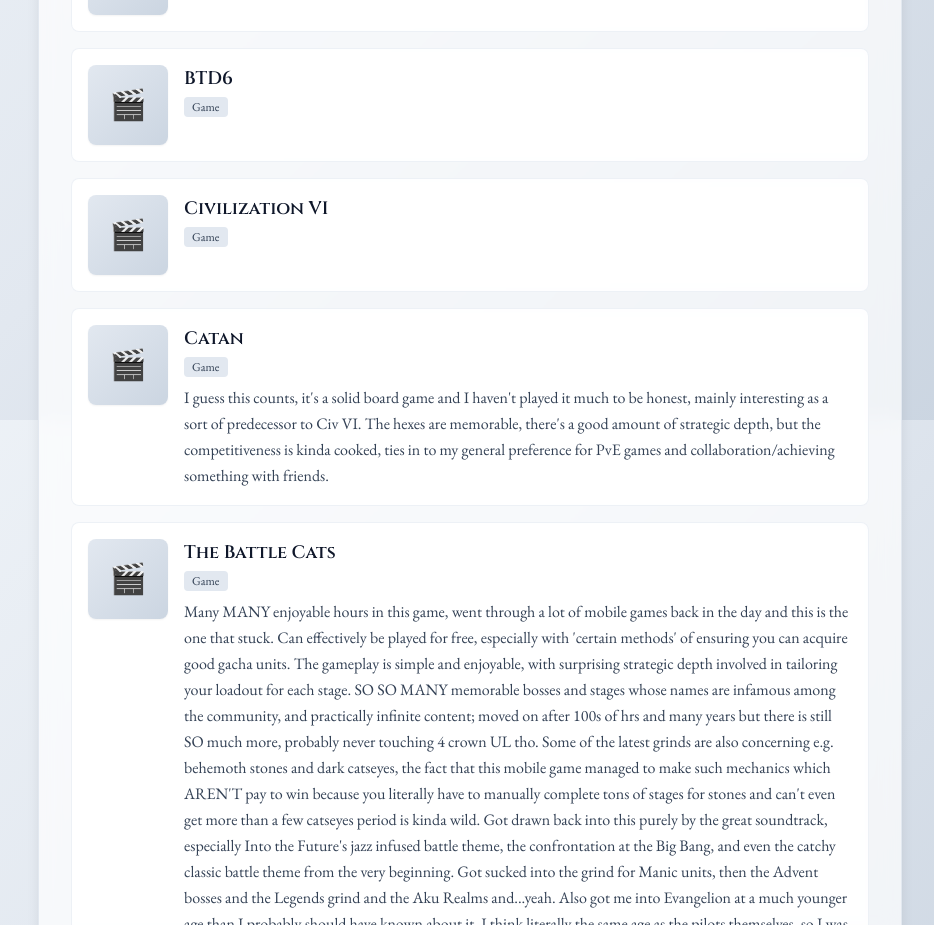
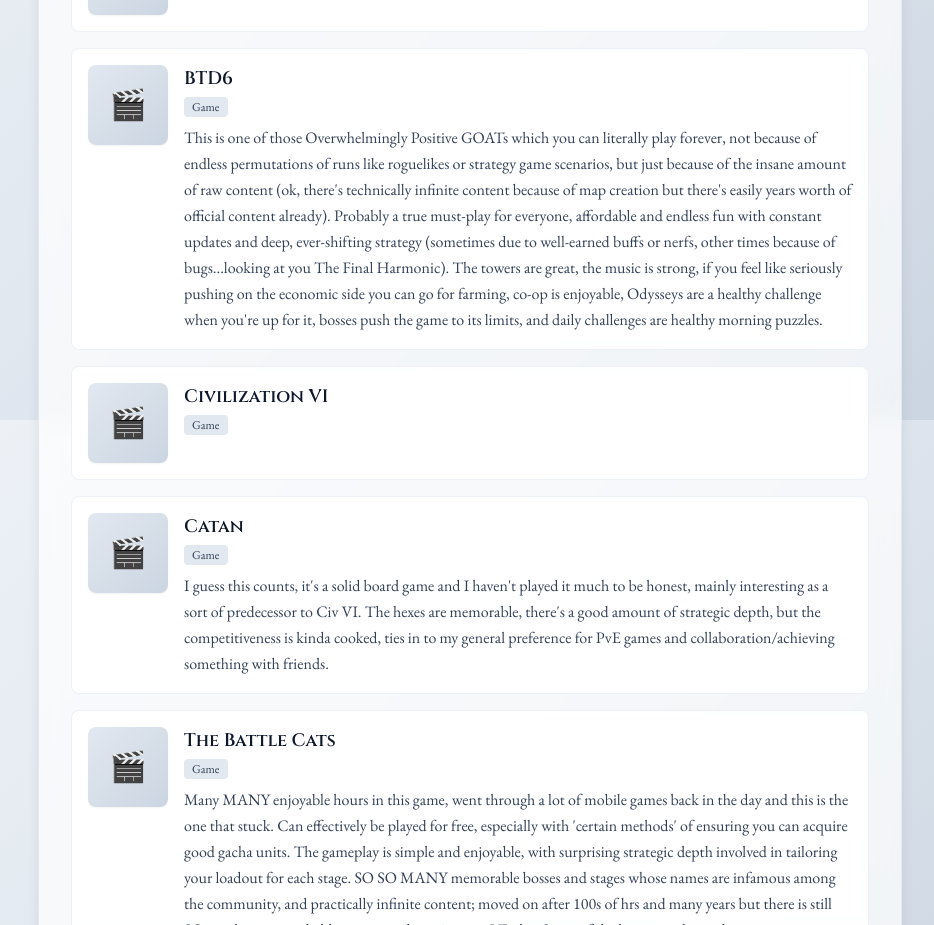
Before and after one commit to divijmuthu/divijmuthu.github.io, a Next.js app: page / in a window 1280 px wide. Shown: the part 9180-10105 px from the top of the page, without its empty margins (330-1264 px from the left). Built offline with nearby package versions, Linux system fonts and the light colour scheme.

Commit message:
Update content.ts

```diff
--- a/data/content.ts
+++ b/data/content.ts
@@ -300,7 +300,7 @@
       title: "BTD6",
       type: "Game",
       span: 3,
-      review: "",
+      review: "This is one of those Overwhelmingly Positive GOATs which you can literally play forever, not because of endless permutations of runs like roguelikes or strategy game scenarios, but just because of the insane amount of raw content (ok, there's technically infinite content because of map creation but there's easily years worth of official content already). Probably a true must-play for everyone, affordable and endless fun with constant updates and deep, ever-shifting strategy (sometimes due to well-earned buffs or nerfs, other times because of bugs...looking at you The Final Harmonic). The towers are great, the music is strong, if you feel like seriously pushing on the economic side you can go for farming, co-op is enjoyable, Odysseys are a healthy challenge when you're up for it, bosses push the game to its limits, and daily challenges are healthy morning puzzles.",
     },
     {
       title: "Civilization VI",
```
